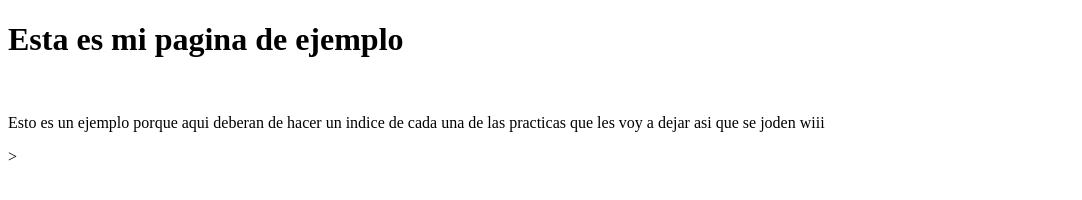
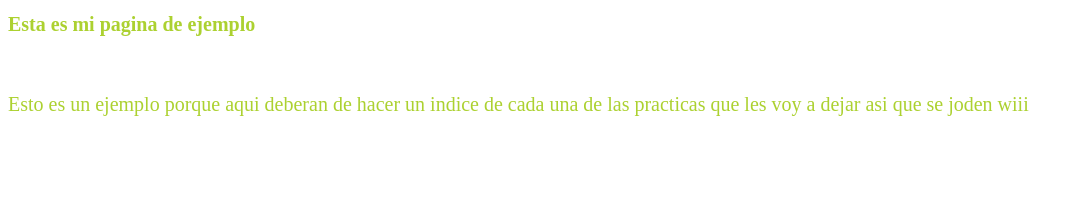
Before and after one commit to Helios59/8SIS1A2023WebReyesReyesHelios, a plain HTML site: page index.html in a window 1280 px wide. Shown: the whole page, without its empty margins (0-1082 px from the left). Drawn offline with Linux system fonts and the light colour scheme.

Commit message:
Agrego css

```diff
--- /dev/null
+++ b/css/style.css
@@ -0,0 +1,7 @@
+*{
+    background-color:rgb(blue);
+    color:rgb(172, 209, 48);
+    font-size: 20px;
+    align-items: center;
+    justify-content: center;
+}
--- a/index.html
+++ b/index.html
@@ -5,6 +5,7 @@
     <meta http-equiv="X-UA-Compatible" content="IE=edge">
     <meta name="viewport" content="width=device-width, initial-scale=1.0">
     <title>Ejemplo de mi tercera pagina web</title>
+    <link rel="stylesheet" href="./css/style.css">
 </head>
 <body>
     <h1>Esta es mi pagina de ejemplo</h1>
@@ -13,7 +14,7 @@
         <p>Esto es un ejemplo porque aqui deberan de hacer un indice
             de cada una de las practicas que les voy a dejar
             asi que se joden wiii
-        </p>>
+        </p>
     </div>
 </body>
 </html>
```
